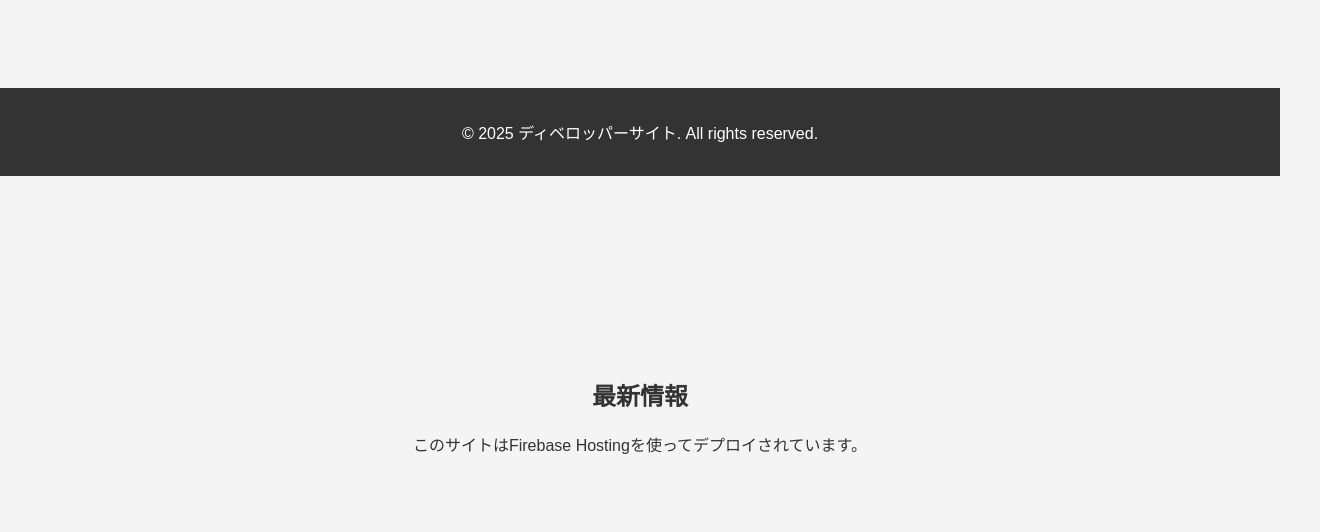
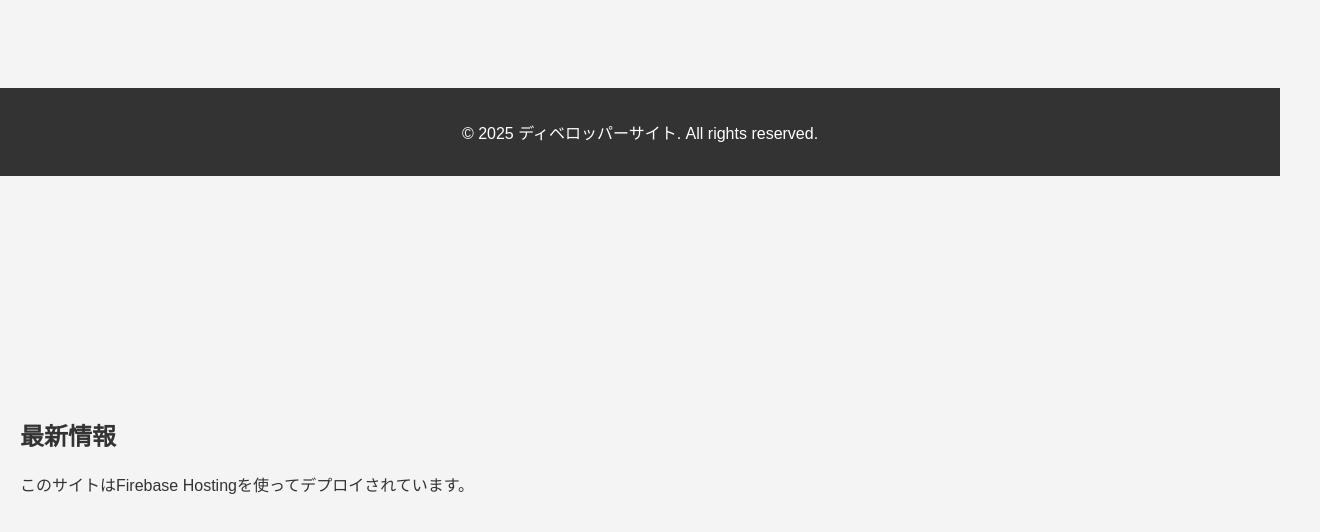
Before and after one commit to yusuke777777/tsuyosukeHomePage, a plain HTML site: page public/index.html in a window 1280 px wide. Shown: the part 624-1156 px from the top of the page, 1320 px wide, since content can reach past the window. Before the commit the page ends 1116 px from the top, so only its background shows below. Drawn offline with nearby package versions, Linux system fonts and the light colour scheme.

Commit message:
ホームページ修正中

```diff
--- a/public/style.css
+++ b/public/style.css
@@ -34,8 +34,10 @@ nav ul li a {
 }
 
 main {
-    padding: 20px;
-    text-align: center;
+    min-height: 100vh;
+    display: flex;
+    flex-direction: column;
+    margin-bottom: 60px;
 }
 
 footer {
@@ -43,9 +45,10 @@ footer {
     color: white;
     text-align: center;
     padding: 1em 0;
-    position: absolute;
+    position: fixed;
     bottom: 0;
     width: 100%;
+    z-index: 0;
 }
 
 .download-container {
@@ -92,10 +95,14 @@ footer {
 
 .container {
     width: 100%;
-    min-height: 100vh;
-    display: flex;
-    justify-content: center;
-    align-items: center;
+    padding: 20px 0;
+}
+
+.news {
+    width: 100%;
+    padding: 20px;
+    position: relative;
+    z-index: 1;
 }
 
 .download-section {
```
